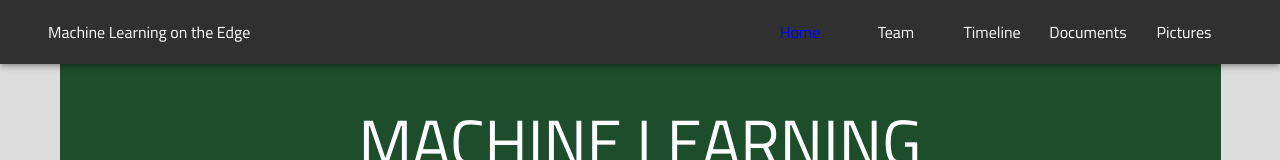
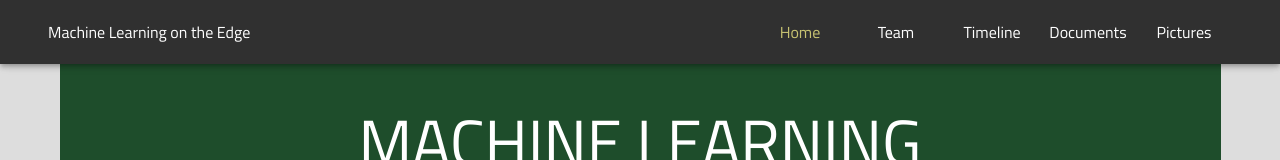
Before and after one commit to achelm15/mlontheedge, a Vue app: page / in a window 1280 px wide. In both pictures the pointer is over the element "Home". Shown: the top 160 px of the page. Built offline with nearby package versions, Linux system fonts and the light colour scheme.

Commit message:
revert color change

```diff
--- a/src/App.vue
+++ b/src/App.vue
@@ -112,8 +112,7 @@
 }
 .tab:hover {
   cursor: pointer;
-  /* color: #c8c372; */
-  color: blue;
+  color: #c8c372;
 }
 .tabContainer {
   display: flex;
```
